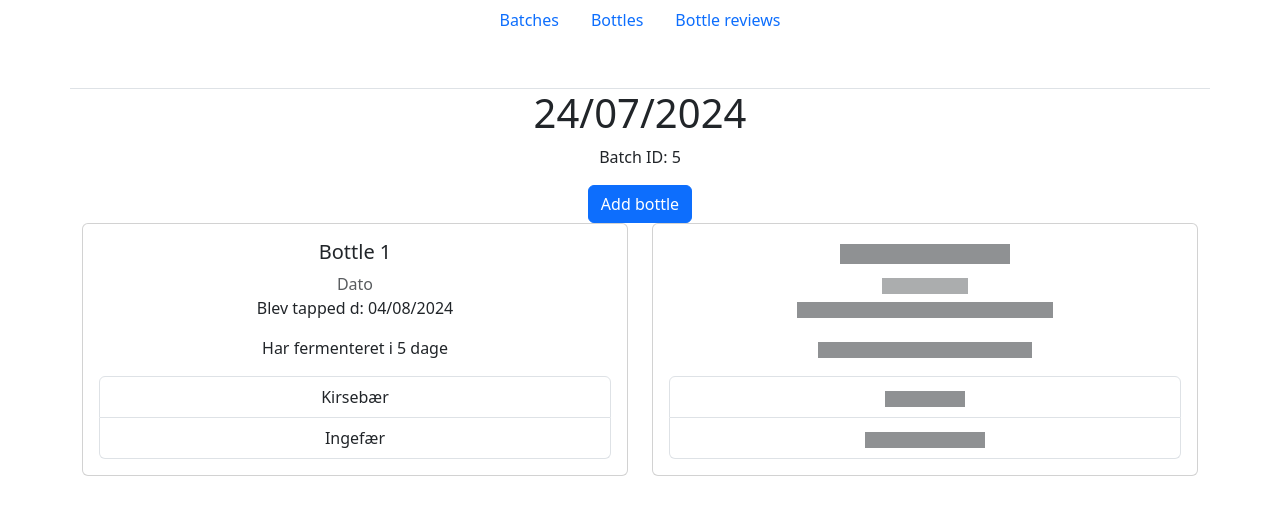
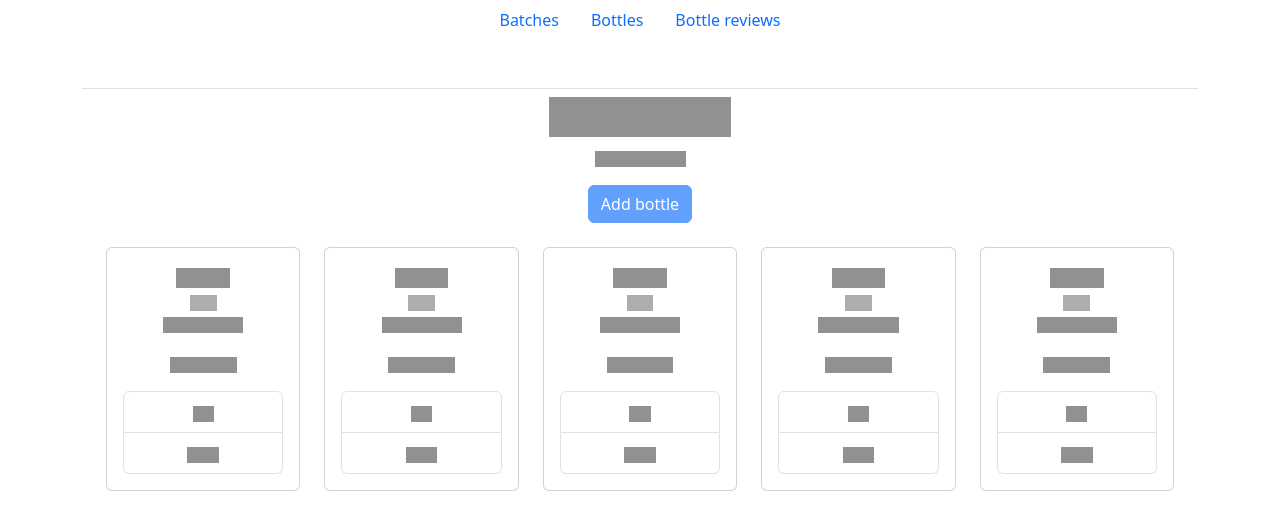
Before and after one commit to HjalteBuch/kombuchafrontend, a React (Create React App) app: page /bottles in a window 1280 px wide. Shown: the top 530 px of the page. Built offline with nearby package versions, Linux system fonts and the light colour scheme; no server answers.

Commit message:
Added loading place holder for the bottle page

```diff
--- a/src/components/BottleCardPlaceholder.js
+++ b/src/components/BottleCardPlaceholder.js
@@ -3,17 +3,17 @@ import { Col, Card } from 'react-bootstrap';
 
 const BottleCardPlaceHolder = () => {
     return (
-        <Col class="mb-4">
+        <Col className="mb-4">
             <Card>
                 <Card.Body>
-                    <Card.Title><span class="placeholder col-4"></span></Card.Title>
-                    <Card.Subtitle class="text-body-secondary"><span class="placeholder col-2"></span></Card.Subtitle>
-                    <Card.Text><span class="placeholder col-6"></span></Card.Text>
-                    <Card.Text><span class="placeholder col-5"></span></Card.Text>
+                    <Card.Title><span className="placeholder col-4"></span></Card.Title>
+                    <Card.Subtitle className="text-body-secondary"><span className="placeholder col-2"></span></Card.Subtitle>
+                    <Card.Text><span className="placeholder col-6"></span></Card.Text>
+                    <Card.Text><span className="placeholder col-5"></span></Card.Text>
                     <Card.Text>
-                        <ul class="list-group">
-                            <li class="list-group-item"><span class="placeholder col-2"></span></li>
-                            <li class="list-group-item"><span class="placeholder col-3"></span></li>
+                        <ul className="list-group">
+                            <li className="list-group-item"><span className="placeholder col-2"></span></li>
+                            <li className="list-group-item"><span className="placeholder col-3"></span></li>
                         </ul>
                     </Card.Text>
                 </Card.Body>
--- a/src/components/BottleHolder.js
+++ b/src/components/BottleHolder.js
@@ -2,23 +2,13 @@ import React, { useEffect, useState } from "react";
 import { Link } from "react-router-dom";
 import BottleCreation from "../pages/bottleCreation";
 import BottleCardPlaceholder from "./BottleCardPlaceholder";
-import { Container, Row, Col, Card, Button } from 'react-bootstrap';
+import { Container, Row, Button } from 'react-bootstrap';
 
 const baseUrl = 'http://localhost:5259';
 
-const BottleHolder = () => {
+const BottleHolder = (batches) => {
     const [bottles, setBottles] = useState([]);
-    const [batches, setBatches] = useState([]);
-
-    const fetchBatches = async () => {
-        const response = await fetch(`${baseUrl}/Batch`);
-        if (response.ok) {
-            const batches = await response.json();
-            setBatches(batches);
-        } else {
-            console.error("Failed to get batches");
-        }
-    };
+    const [isLoading, setIsLoading] = useState([]);
 
     const fetchBottles = async () => {
         const response = await fetch(`${baseUrl}/Bottle`);
@@ -29,42 +19,31 @@ const BottleHolder = () => {
             console.error("Failed to get bottles");
         }
     };
-
     useEffect(() => {
-        fetchBatches();
+        fetchBottles();
     }, []);
 
     return (
-        <div class="row border-top mt-5">
+        <Container className="border-top mt-5">
+            {isLoading ? (
+                <p>loading</p>
+            ) : (
+                <p>finished</p>
+                )
+            }
             <h1>24/07/2024</h1>
                 <p>Batch ID: 5</p>
                 <Link to="/BottleCreation" render={BottleCreation}>
-                <Button class="btn btn-primary">Add bottle</Button>
+                    <Button className="btn btn-primary">Add bottle</Button>
                 </Link>
-            <Container>
-                <Row class="juhstify-content-center">
-                    <Col class="mb-4">
-                        <Card>
-                            <Card.Body>
-                                <Card.Title>Bottle 1</Card.Title>
-                                <Card.Subtitle class="text-body-secondary">Dato</Card.Subtitle>
-                                <Card.Text>Blev tapped d: 04/08/2024</Card.Text>
-                                <Card.Text>Har fermenteret i 5 dage</Card.Text>
-                                <Card.Text>
-                                    <ul class="list-group">
-                                        <li class="list-group-item">Kirsebær</li>
-                                        <li class="list-group-item">Ingefær</li>
-                                    </ul>
-                                </Card.Text>
-                            </Card.Body>
-                        </Card>
-                    </Col>
+                <Container className="mt-4">
+                    <Row className="juhstify-content-center">
                         <BottleCardPlaceholder />
                     </Row>
                 </Container>
-            <div class="bottles">
+                <div className="bottles">
                 </div>
-        </div>
+        </Container>
     );
 };
 
--- /dev/null
+++ b/src/components/BottleHolderLoading.js
@@ -0,0 +1,25 @@
+import React from "react";
+import BottleCardPlaceholder from "./BottleCardPlaceholder";
+import { Container, Row, Button } from 'react-bootstrap';
+
+
+const BottleHolderLoading = () => {
+    const cardPlaceHolders = Array.from({ length: 5 });
+
+    return (
+        <Container className="border-top mt-5">
+            <h1><span className="placeholder col-2"></span></h1>
+                <p><span className="placeholder col-1"></span></p>
+                <Button className="btn btn-primary" disabled>Add bottle</Button>
+                <Container className="mt-4">
+                    <Row className="juhstify-content-center">
+                    {cardPlaceHolders.map((_, index) => (
+                        <BottleCardPlaceholder />
+                    ))}
+                    </Row>
+                </Container>
+        </Container>
+    );
+};
+
+export default BottleHolderLoading;
--- a/src/pages/bottles.js
+++ b/src/pages/bottles.js
@@ -1,11 +1,38 @@
+import BottleHolderLoading from '../components/BottleHolderLoading';
 import BottleHolder from '../components/BottleHolder';
+import React, { useEffect, useState } from "react";
 
 const baseUrl = 'http://localhost:5259';
 
 const Bottles = () => {
+    const [batches, setBatches] = useState([]);
+    const [isLoading, setIsLoading] = useState([]);
+
+    const fetchBatches = async () => {
+        const response = await fetch(`${baseUrl}/Batch`);
+        if (response.ok) {
+            const batches = await response.json();
+            setBatches(batches);
+            setIsLoading(false);
+        } else {
+            console.error("Failed to get batches");
+        }
+    };
+
+    useEffect(() => {
+        setIsLoading(true);
+        fetchBatches();
+    }, []);
+
+
     return (
         <div class="container text-center">
-            <BottleHolder />
+            {isLoading ? (
+                <BottleHolderLoading />
+            ) : (
+                <BottleHolder batches={batches}/>
+                )
+            }
         </div>
     );
 };
```
Lines whose indentation alone changed are shown as unchanged.
